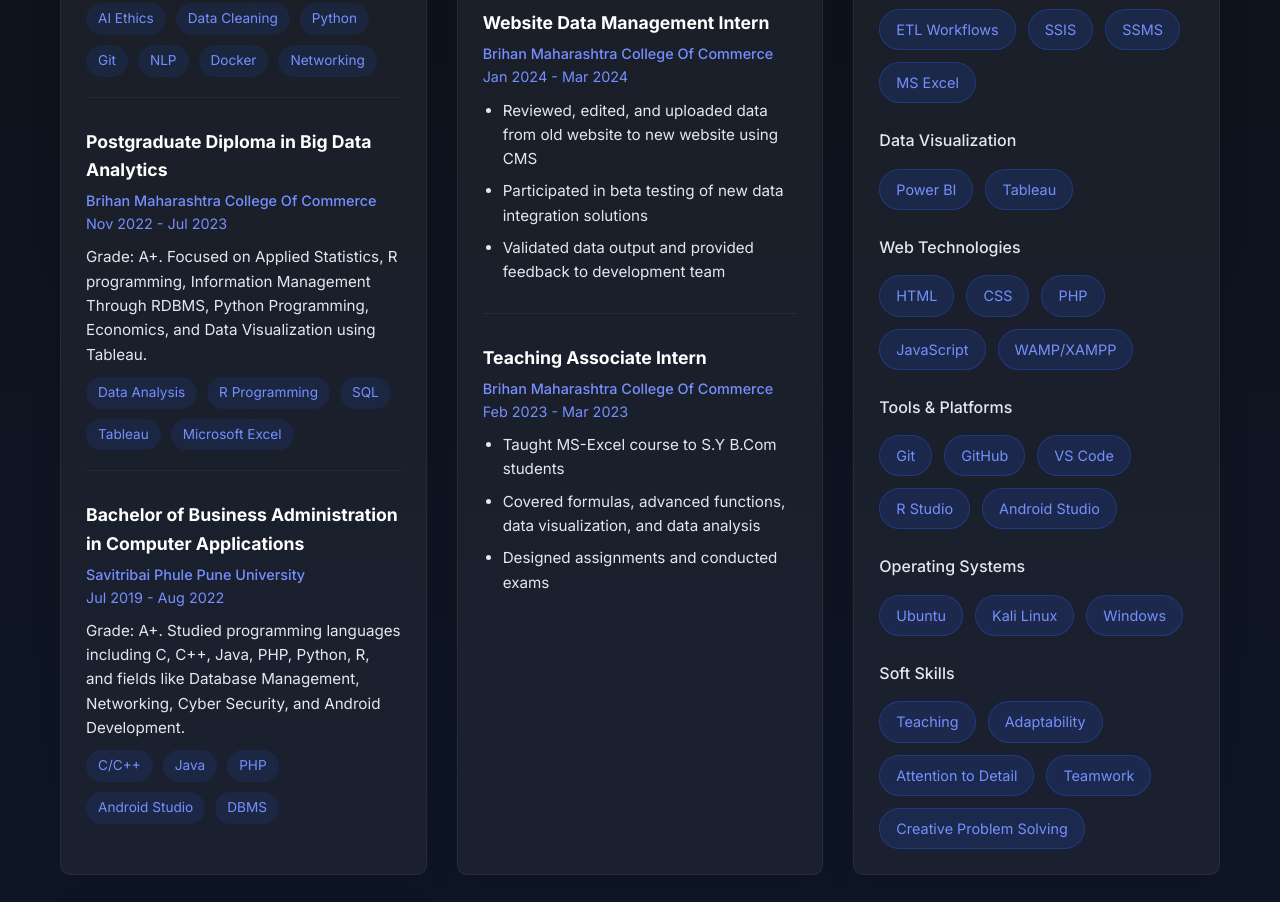
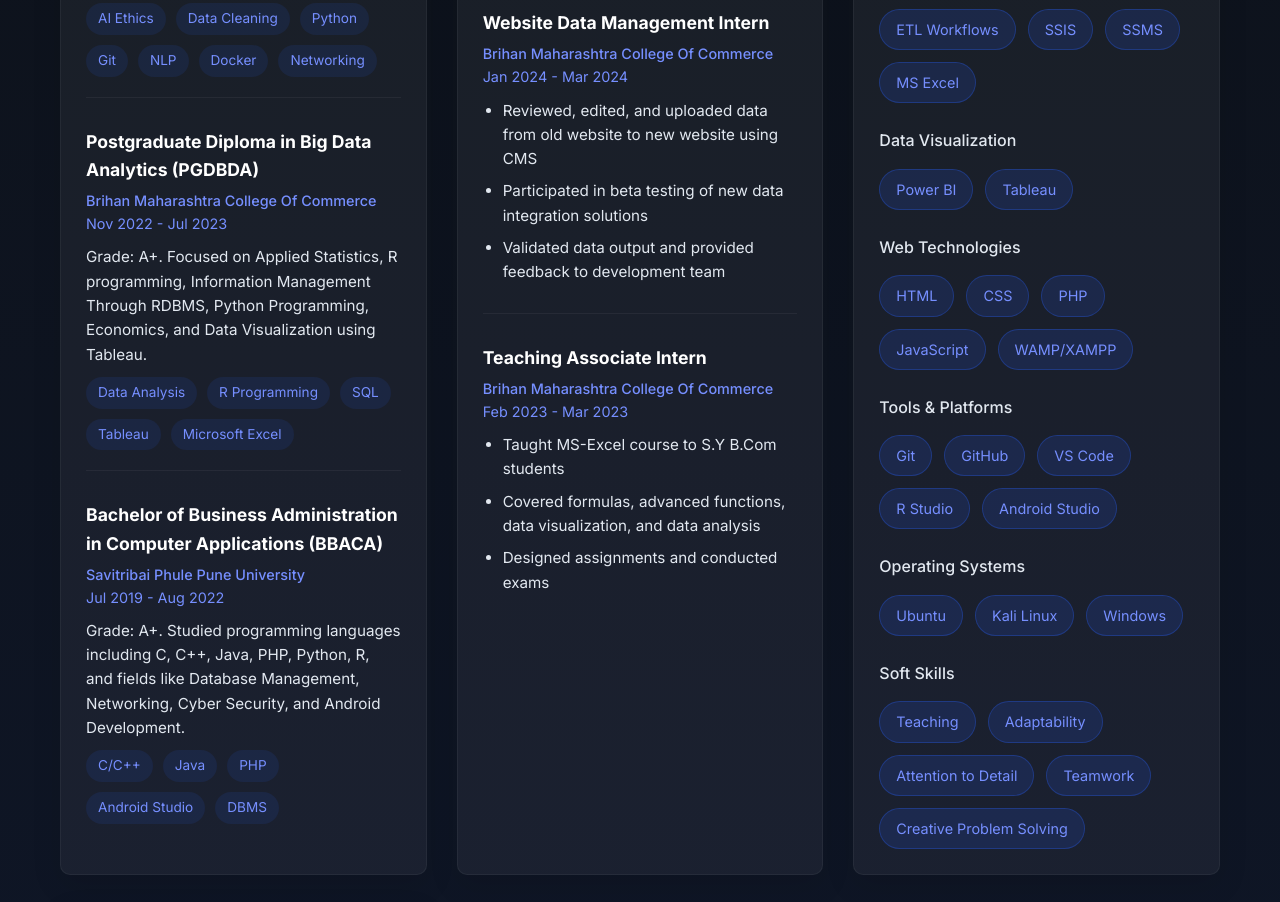
Before and after one commit to KhotChaitanya/KhotChaitanya.github.io, a plain HTML site: page index.html in a window 1280 px wide. Shown: the part 1976-2878 px from the top of the page. Drawn offline with Linux system fonts and the light colour scheme; no server answers.

Commit message:
Update index.html

```diff
--- a/index.html
+++ b/index.html
@@ -123,7 +123,7 @@
                             </div>
 
                             <div class="edu-item">
-                                <h4>Postgraduate Diploma in Big Data Analytics</h4>
+                                <h4>Postgraduate Diploma in Big Data Analytics (PGDBDA)</h4>
                                 <div class="edu-meta">
                                     <span>Brihan Maharashtra College Of Commerce</span>
                                     <span>Nov 2022 - Jul 2023</span>
@@ -139,7 +139,7 @@
                             </div>
 
                             <div class="edu-item">
-                                <h4>Bachelor of Business Administration in Computer Applications</h4>
+                                <h4>Bachelor of Business Administration in Computer Applications (BBACA)</h4>
                                 <div class="edu-meta">
                                     <span>Savitribai Phule Pune University</span>
                                     <span>Jul 2019 - Aug 2022</span>
```
